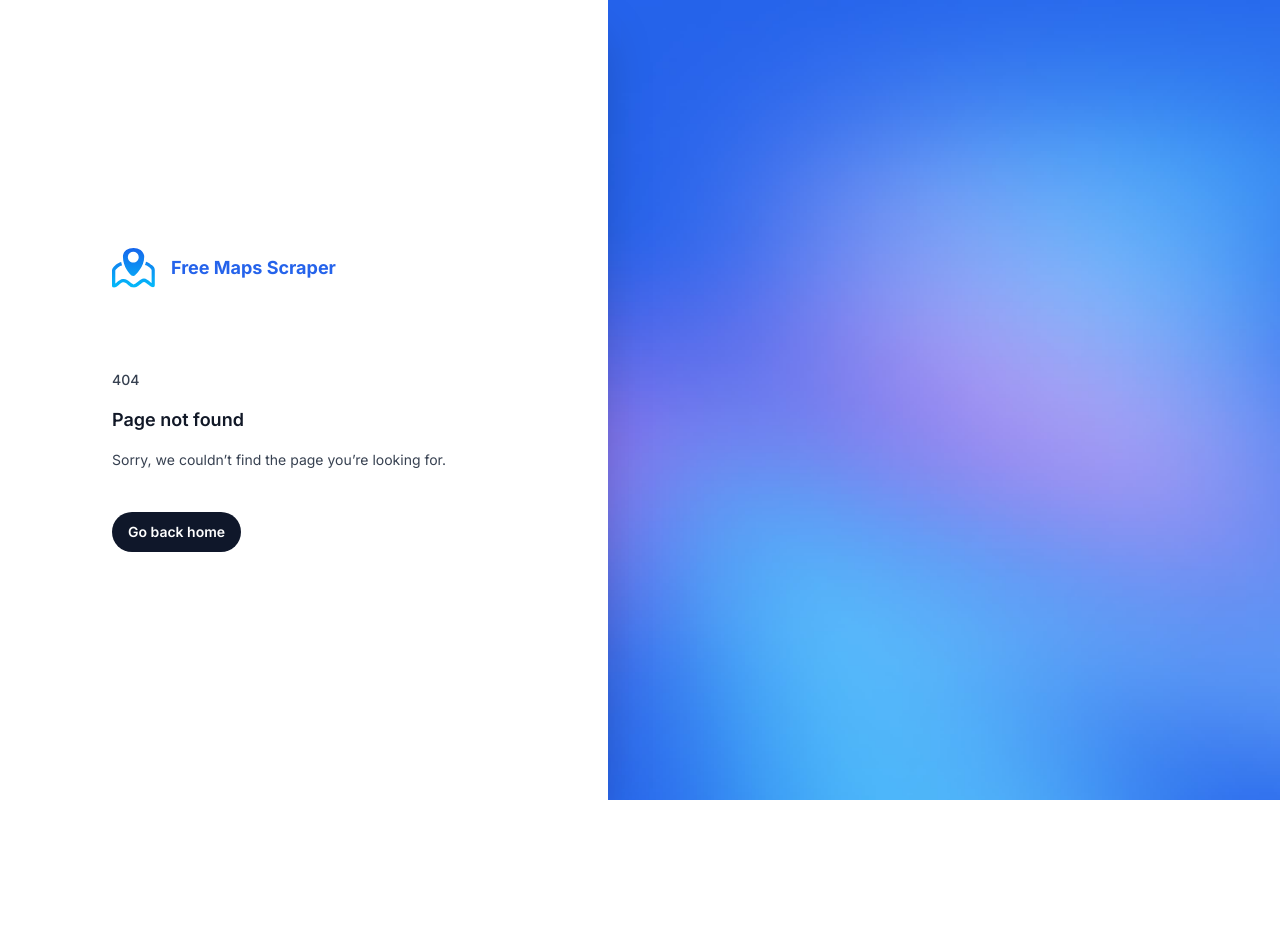
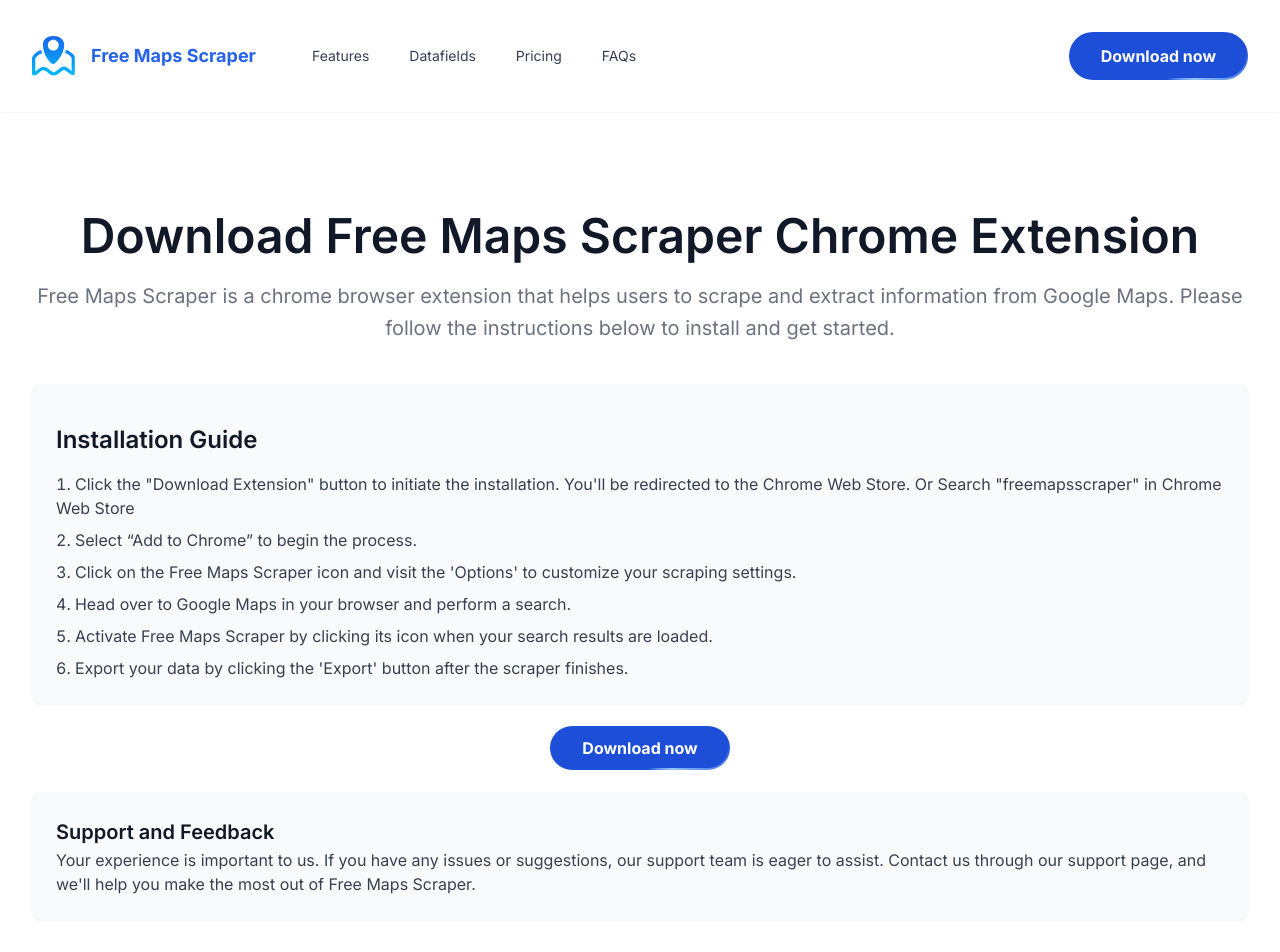
Before and after one commit to JexLau/h5gen, a Next.js app: page /google-maps-scraper-chrome-extension in a window 1280 px wide. Before the commit this address had no page. Shown: the top 952 px of the page. Before the commit the page ends 800 px from the top, so only its background shows below. Built offline with nearby package versions, Linux system fonts and the light colour scheme.

Commit message:
feat: add download page

```diff
--- /dev/null
+++ b/src/app/google-maps-scraper-chrome-extension/page.tsx
@@ -0,0 +1,66 @@
+import { Container } from '@/components/Container'
+import { FreeToTry } from '@/components/DownloadBtn'
+import { Footer } from '@/components/Footer'
+import { Header } from '@/components/Header'
+import { Metadata } from 'next'
+
+export const metadata: Metadata = {
+  title: 'Download the Free Maps Scraper Chrome Extension',
+  description:
+    'Step into the world of effortless data extraction with the Free Maps Scraper, a Chrome extension that streamlines your lead generation process. Download our free and easy-to-use tool today and start harvesting valuable data from Google Maps.',
+  alternates: { canonical: "https://www.freemapsscraper.com/google-maps-scraper-chrome-extension", }
+}
+
+const DownloadPage = () => {
+  return (
+    <>
+      <Header downloadText={"Download now"} />
+      <main>
+        <section
+          aria-label="Download the Free Maps Scraper Chrome Extension"
+          className="relative pb-28 pt-20 sm:py-32"
+        >
+          <Container>
+            <div className="text-center space-y-4">
+              <h1 className="text-4xl font-semibold text-gray-900 sm:text-5xl mt-20">
+                Download Free Maps Scraper Chrome Extension
+              </h1>
+              <p className="text-xl text-gray-500">
+                Free Maps Scraper is a chrome browser extension that helps users to scrape and extract information from Google Maps. Please follow the instructions below to install and get started.
+              </p>
+            </div>
+            <div className="mt-10">
+              <div className="space-y-8">
+                <div className="bg-gray-50 p-6 rounded-lg shadow-sm">
+                  <h2 className="text-2xl font-semibold text-gray-900 my-4">Installation Guide</h2>
+                  <ol className="list-decimal list-inside space-y-2 text-gray-700">
+                    <li>{`Click the "Download Extension" button to initiate the installation. You'll be redirected to the Chrome Web Store. Or Search "freemapsscraper" in Chrome Web Store`}</li>
+                    <li>Select “Add to Chrome” to begin the process.</li>
+                    <li>{`Click on the Free Maps Scraper icon and visit the 'Options' to customize your scraping settings.`}</li>
+                    <li>Head over to Google Maps in your browser and perform a search.</li>
+                    <li>Activate Free Maps Scraper by clicking its icon when your search results are loaded.</li>
+                    <li>{`Export your data by clicking the 'Export' button after the scraper finishes.`}</li>
+                  </ol>
+                </div>
+
+                <div className="text-center">
+                  <FreeToTry text='Download now' />
+                </div>
+
+                <div className="bg-gray-50 p-6 rounded-lg shadow-sm">
+                  <h2 className="text-xl font-semibold text-gray-900">Support and Feedback</h2>
+                  <p className="text-gray-700">
+                    {`Your experience is important to us. If you have any issues or suggestions, our support team is eager to assist. Contact us through our support page, and we'll help you make the most out of Free Maps Scraper.`}
+                  </p>
+                </div>
+              </div>
+            </div>
+          </Container>
+        </section>
+      </main>
+      <Footer />
+    </>
+  )
+}
+
+export default DownloadPage
--- a/src/app/layout.tsx
+++ b/src/app/layout.tsx
@@ -7,10 +7,11 @@
 export const metadata: Metadata = {
   title: {
     template: '%s | freemapsscraper',
-    default: 'Your Go-To Tool for Easy Maps Data Extraction',
+    default: 'Google Maps Scraper: Free & Easy to Use - Free Maps Scraper',
   },
   description:
     'Free Maps Scraper: an efficient, easy-to-use tool for extracting business leads from Google Maps. Quickly gather phone numbers, emails, and more. Free to try!',
+    alternates: { canonical: "https://www.freemapsscraper.com/", }
 }
 
 const inter = Inter({
--- /dev/null
+++ b/src/components/DownloadBtn/FreeToTry.tsx
@@ -0,0 +1,23 @@
+import Link from "next/link";
+
+type FreeToTryProps = {
+  className?: string
+  text?: string
+}
+
+export const FreeToTry = ({ className, text,  }: FreeToTryProps) => {
+  return <Link
+  className={
+    `relative py-3 px-8 text-white font-bold rounded-full transition duration-150 ease-in-out
+    bg-[conic-gradient(from_var(--shimmer-angle),theme(colors.blue.700)_0%,theme(colors.blue.300)_10%,theme(colors.blue.700)_20%)]
+    animate-[shimmer_2.5s_linear_infinite]
+    after:flex after:absolute after:bg-blue-700 after:inset-[2px] after:rounded-[22px] after:content-[attr(aria-label)]
+    after:items-center after:justify-center ${className}`
+  }
+  aria-label={text || "Free To Try"}
+  href={'/google-maps-scraper-chrome-extension'}
+>
+  {/* <span><svg width="16px" height="16px" xmlns="http://www.w3.org/2000/svg" fill="none"><path fill="#4285F4" d="M14.9 8.161c0-.476-.039-.954-.121-1.422h-6.64v2.695h3.802a3.24 3.24 0 01-1.407 2.127v1.75h2.269c1.332-1.22 2.097-3.02 2.097-5.15z"/><path fill="#34A853" d="M8.14 15c1.898 0 3.499-.62 4.665-1.69l-2.268-1.749c-.631.427-1.446.669-2.395.669-1.836 0-3.393-1.232-3.952-2.888H1.85v1.803A7.044 7.044 0 008.14 15z"/><path fill="#FBBC04" d="M4.187 9.342a4.17 4.17 0 010-2.68V4.859H1.849a6.97 6.97 0 000 6.286l2.338-1.803z"/><path fill="#EA4335" d="M8.14 3.77a3.837 3.837 0 012.7 1.05l2.01-1.999a6.786 6.786 0 00-4.71-1.82 7.042 7.042 0 00-6.29 3.858L4.186 6.66c.556-1.658 2.116-2.89 3.952-2.89z"/></svg></span> */}
+  <span className="opacity-0">{text || "Free To Try"}</span>
+</Link>
+}
--- /dev/null
+++ b/src/components/DownloadBtn/index.ts
@@ -0,0 +1 @@
+export * from './FreeToTry'
--- a/src/components/Header.tsx
+++ b/src/components/Header.tsx
@@ -5,10 +5,10 @@
 import { Popover, Transition } from '@headlessui/react'
 import clsx from 'clsx'
 
-import { Button } from '@/components/Button'
 import { Container } from '@/components/Container'
 import { Logo } from '@/components/Logo'
 import { NavLink } from '@/components/NavLink'
+import { FreeToTry } from './DownloadBtn'
 
 function MobileNavLink({
   href,
@@ -51,7 +51,7 @@
   )
 }
 
-function MobileNavigation() {
+function MobileNavigation({ downloadText }: { downloadText?: string}) {
   return (
     <Popover>
       <Popover.Button
@@ -88,9 +88,9 @@
             <MobileNavLink href="#features">Features</MobileNavLink>
             <MobileNavLink href="#datafields">Datafields</MobileNavLink>
             <MobileNavLink href="#pricing">Pricing</MobileNavLink>
-              <MobileNavLink href="#faq">FAQs</MobileNavLink>
+            <MobileNavLink href="#faq">FAQs</MobileNavLink>
             <hr className="m-2 border-slate-300/40" />
-            {/* <MobileNavLink href="/login">Sign in</MobileNavLink> */}
+            <FreeToTry text={downloadText} />
           </Popover.Panel>
         </Transition.Child>
       </Transition.Root>
@@ -98,9 +98,9 @@
   )
 }
 
-export function Header() {
+export function Header({ downloadText }: { downloadText?: string}) {
   return (
-    <header className="py-10">
+    <header className="py-8 fixed top-0 z-50 bg-white shadow-sm w-full">
       <Container>
         <nav className="relative z-50 flex justify-between">
           <div className="flex items-center md:gap-x-12">
@@ -115,14 +115,7 @@
             </div>
           </div>
           <div className="flex items-center gap-x-5 md:gap-x-8">
-            <div className="hidden md:block">
-              {/* <NavLink href="/login">Sign in</NavLink> */}
-            </div>
-            {/* <Button href="/register" color="blue">
-              <span>
-                Get started <span className="hidden lg:inline">today</span>
-              </span>
-            </Button> */}
+            <FreeToTry text={downloadText} />
             <div className="-mr-1 md:hidden">
               <MobileNavigation />
             </div>
--- a/src/components/Hero.tsx
+++ b/src/components/Hero.tsx
@@ -11,8 +11,8 @@
 
 export function Hero() {
   return (
-    <Container className="pb-16 pt-10 text-center lg:pt-20">
-      <h1 className="mx-auto max-w-4xl font-display text-5xl font-medium tracking-tight text-slate-900 sm:text-7xl">
+    <Container className="pb-16 pt-10 text-center lg:pt-20 mt-24">
+      <h1 className="mx-auto max-w-4xl font-display text-4xl md:text-7xl font-medium tracking-tight text-slate-900 overflow-hidden">
         Easy to Use
         <span className="relative whitespace-nowrap text-blue-600">
           <svg
@@ -23,22 +23,16 @@
           >
             <path d="M203.371.916c-26.013-2.078-76.686 1.963-124.73 9.946L67.3 12.749C35.421 18.062 18.2 21.766 6.004 25.934 1.244 27.561.828 27.778.874 28.61c.07 1.214.828 1.121 9.595-1.176 9.072-2.377 17.15-3.92 39.246-7.496C123.565 7.986 157.869 4.492 195.942 5.046c7.461.108 19.25 1.696 19.17 2.582-.107 1.183-7.874 4.31-25.75 10.366-21.992 7.45-35.43 12.534-36.701 13.884-2.173 2.308-.202 4.407 4.442 4.734 2.654.187 3.263.157 15.593-.78 35.401-2.686 57.944-3.488 88.365-3.143 46.327.526 75.721 2.23 130.788 7.584 19.787 1.924 20.814 1.98 24.557 1.332l.066-.011c1.201-.203 1.53-1.825.399-2.335-2.911-1.31-4.893-1.604-22.048-3.261-57.509-5.556-87.871-7.36-132.059-7.842-23.239-.254-33.617-.116-50.627.674-11.629.54-42.371 2.494-46.696 2.967-2.359.259 8.133-3.625 26.504-9.81 23.239-7.825 27.934-10.149 28.304-14.005.417-4.348-3.529-6-16.878-7.066Z" />
           </svg>
-          <span className="relative"> Free Maps Scraper </span>
+          <span className="relative text-4xl md:text-7xl "> Free Maps Scraper </span>
         </span>
       </h1>
       <p className="mx-auto mt-6 max-w-2xl text-lg tracking-tight text-slate-700">
-        A Free scraping tool for business leads, fast and efficient scraper and extractor for Google Maps.
+        This scraping tool is perfect for businesses, providing a fast and efficient way to extract Google Maps data.
       </p>
       <p className="mx-auto mt-2 max-w-2xl text-lg tracking-tight text-slate-700">
-        Easy to Use data scraping from maps, export to csv file includes phone number, email address and social media, local data and more.
+        With its easy-to-use interface, you can easily extract phone numbers, email addresses, social media accounts, local data, and much more, all of which can be exported to a csv file for convenient management.
       </p>
       <div className="mt-10 flex justify-center gap-x-6">
-        {/* <Button href="/#" color="blue">
-          Free To Try
-        </Button> */}
-        {/* <button className="bg-blue-600 hover:bg-blue-700   rounded shadow-lg hover:shadow-xl ">
-
-        </button> */}
         <button
           className="
           relative py-3 px-8 text-white font-bold rounded-full transition duration-150 ease-in-out
--- a/src/components/HowToWorkSection.tsx
+++ b/src/components/HowToWorkSection.tsx
@@ -1,12 +1,13 @@
 import { Container } from "./Container";
 import { MapIcon, ArrowDownLeftIcon,  ExclamationCircleIcon, ArrowDownIcon, FolderOpenIcon} from '@heroicons/react/24/outline';
+import { FreeToTry } from "./DownloadBtn";
 
 export const HowToWorkSection = () => {
   return (
     <section
       id="howtowork"
       aria-label="How to Use Free Maps Scraper Chrome Extension"
-      className="bg-white py-20 sm:py-24"
+      className="bg-white py-20 sm:py-24 relative"
     >
       <Container>
         <div className="mx-auto max-w-4xl">
@@ -39,6 +40,9 @@
           </div>
         </div>
       </Container>
+      <div className="absolute bottom-12 left-1/2 transform -translate-x-1/2 translate-y-1/2">
+        <FreeToTry />
+      </div>
     </section>
   );
 }
--- a/src/components/Logo.tsx
+++ b/src/components/Logo.tsx
@@ -2,9 +2,9 @@
 import logo from '@/images/logo.svg'
 export function Logo(props: { className?: string }) {
   return (
-    <div className='flex items-center w-[250px]'>
+    <div className='flex items-center max-w-[250px]'>
       <Image src={logo} alt={'Free Maps Scraper'} unoptimized  {...props} />
-      <p className='text-blue-600 text-lg font-bold w-[200px] ml-4'>Free Maps Scraper</p>
+      <p className='text-blue-600 text-lg font-bold max-w-[200px] ml-4 hidden lg:inline'>Free Maps Scraper</p>
     </div>
   )
 }
--- a/src/components/SlimLayout.tsx
+++ b/src/components/SlimLayout.tsx
@@ -15,7 +15,7 @@
           <Image
             className="absolute inset-0 h-full w-full object-cover"
             src={backgroundImage}
-            alt=""
+            alt="background image"
             unoptimized
           />
         </div>
```
Also changed, not shown: src/components/PrimaryFeatures.tsx (+7 -3 lines).
